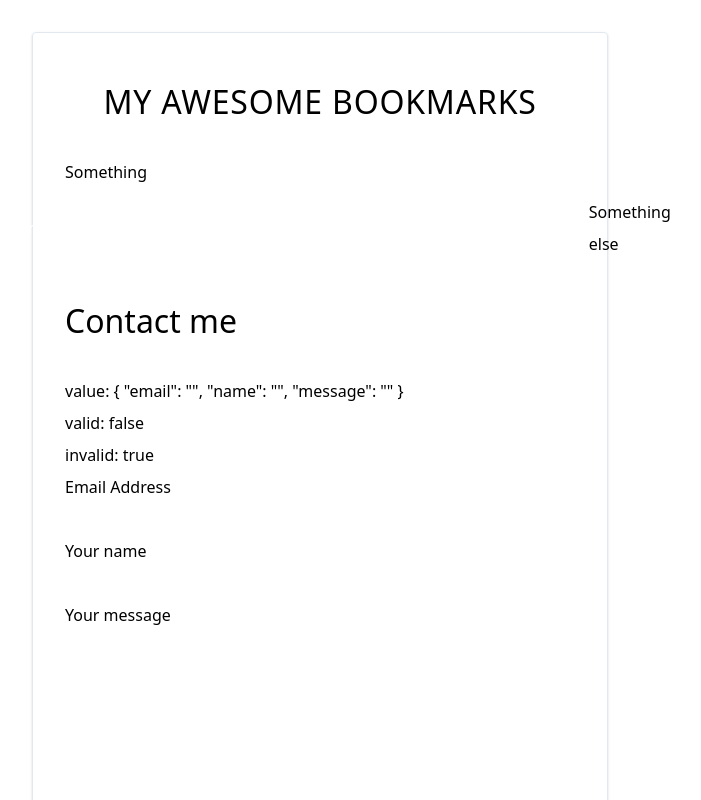
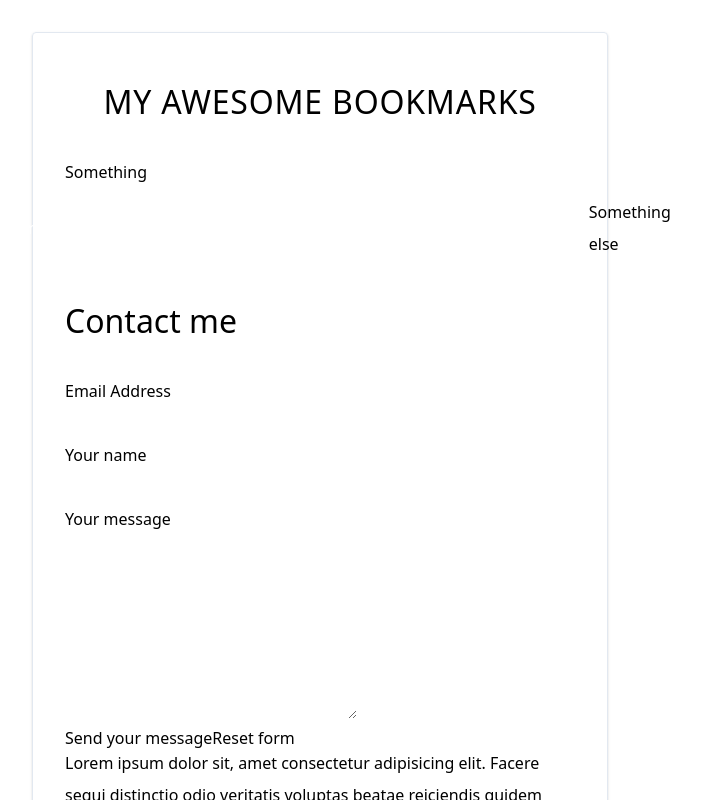
Before and after one commit to nechita/angular-training-june, an Angular app: page /contact in a window 1280 px wide. Shown: the top 800 px of the page, without its empty margins (320-1021 px from the left). Built offline with nearby package versions, Linux system fonts and the light colour scheme.

Commit message:
latest changes on contact form and bookmark-card

```diff
--- a/src/app/bookmark/components/bookmark-card/bookmark-card.component.html
+++ b/src/app/bookmark/components/bookmark-card/bookmark-card.component.html
@@ -4,7 +4,7 @@
   </h3>
   <p class="text-md text-grey-darker">{{card?.description}}</p>
   <p class="self-end">
-    <a class="bg-blue-lightest hover:bg-blue-lighter text-blue hover:text-blue-dark no-underline font-light mt-4 text-xs py-2 px-4 rounded edit-button cursor-pointer" [routerLink]="'view/' + card.id">
+    <a class="bg-blue-lightest hover:bg-blue-lighter text-blue hover:text-blue-dark no-underline font-light mt-4 text-xs py-2 px-4 rounded edit-button cursor-pointer" (click)="goToLink()">
       Edit bookmark
     </a>
   </p>
--- a/src/app/bookmark/components/bookmark-card/bookmark-card.component.ts
+++ b/src/app/bookmark/components/bookmark-card/bookmark-card.component.ts
@@ -12,6 +12,7 @@ export class BookmarkCardComponent {
   card: Bookmark;
   @Input()
   even: boolean;
+
   constructor(
     private router: Router
   ) { }
--- a/src/app/components/contact-form/contact-form.component.html
+++ b/src/app/components/contact-form/contact-form.component.html
@@ -1,9 +1,10 @@
 <div>
   <ng-content select="h1"></ng-content>
-  <div>value: {{ contactForm.value | json}}</div>
+  <!-- <div>value: {{ contactForm.value | json}}</div>
   <div>valid: {{ contactForm.valid | json}}</div>
-  <div>invalid: {{ contactForm.invalid | json}}</div>
+  <div>invalid: {{ contactForm.invalid | json}}</div> -->
   <form [formGroup]="contactForm" novalidate (ngSubmit)="handleSubmit()">
+    <!-- <p class="text-red text-5xl font-bold uppercase" *ngIf="contactForm.invalid && contactForm.touched">You have errors. Solve them...</p> -->
     <div>
       <div>
         <label for="">Email Address</label>
@@ -11,6 +12,7 @@
       <div>
         <input type="email" formControlName="email">
       </div>
+      <div class="text-red text-xs" *ngIf="emailField.hasError('required') && emailField.touched ">Email is required</div>
     </div>
     <div>
       <div>
@@ -28,8 +30,9 @@
         <textarea name="" id="" cols="30" rows="10" formControlName="message"></textarea>
       </div>
     </div>
-    <div>
+    <div class="flex flex-row justify-start items-center">
       <button type="submit" [disabled]="contactForm.invalid">Send your message</button>
+      <button type="reset" (click)="resetForm()">Reset form</button>
     </div>
 
   </form>
--- a/src/app/components/contact-form/contact-form.component.ts
+++ b/src/app/components/contact-form/contact-form.component.ts
@@ -1,5 +1,5 @@
 import { Component, OnInit, Output, EventEmitter } from '@angular/core';
-import { FormGroup, FormBuilder, Validators } from '@angular/forms';
+import { FormGroup, FormBuilder, Validators, AbstractControl } from '@angular/forms';
 
 @Component({
   selector: 'contact-form',
@@ -7,9 +7,10 @@ import { FormGroup, FormBuilder, Validators } from '@angular/forms';
 })
 export class ContactFormComponent implements OnInit {
   contactForm: FormGroup;
+  emailField: AbstractControl;
 
   @Output()
-  contactMessage: EventEmitter<any> = new EventEmitter<any>();
+  contactMessage: EventEmitter<ContactMessage> = new EventEmitter<ContactMessage>();
 
   constructor(
     private fb: FormBuilder
@@ -19,6 +20,8 @@ export class ContactFormComponent implements OnInit {
       name: [''],
       message: ['']
     });
+
+    this.emailField = this.contactForm.controls['email'];
   }
 
   ngOnInit() {
@@ -32,4 +35,14 @@ export class ContactFormComponent implements OnInit {
     this.contactMessage.emit(this.contactForm.value);
   }
 
+  resetForm() {
+    this.contactForm.reset({});
+  }
+
 }
+
+export interface ContactMessage {
+  email: string;
+  name: string;
+  message: string;
+}
--- a/src/app/components/contact/contact.component.ts
+++ b/src/app/components/contact/contact.component.ts
@@ -1,4 +1,5 @@
 import { Component, OnInit } from '@angular/core';
+import { ContactMessage } from '../contact-form/contact-form.component';
 
 @Component({
   selector: 'app-contact',
@@ -12,7 +13,7 @@ export class ContactComponent implements OnInit {
   ngOnInit() {
   }
 
-  onContactFormSubmit(event: any) {
+  onContactFormSubmit(event: ContactMessage) {
     console.log(event);
     // to call a service
   }
--- a/src/tslint.json
+++ b/src/tslint.json
@@ -7,7 +7,7 @@
             "camelCase"
         ],
         "component-selector": [
-            true,
+            false,
             "element",
             ["app", "bookmark"],
             "kebab-case"
```
